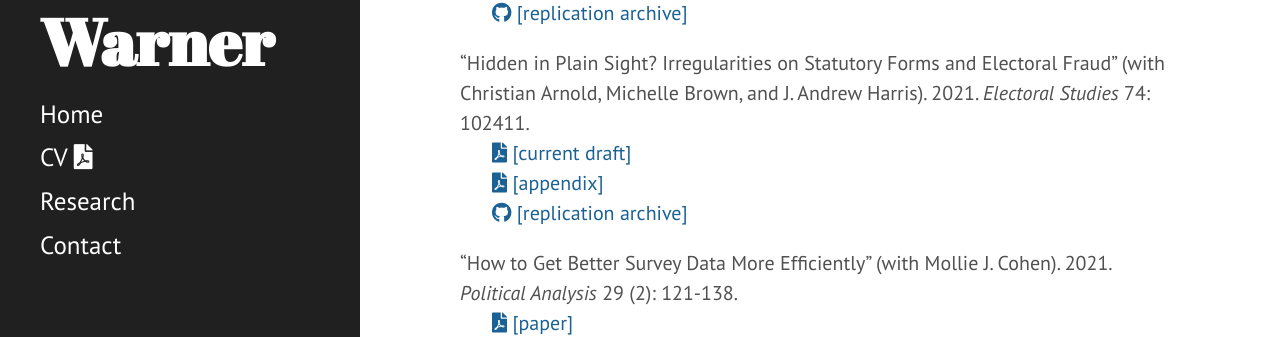
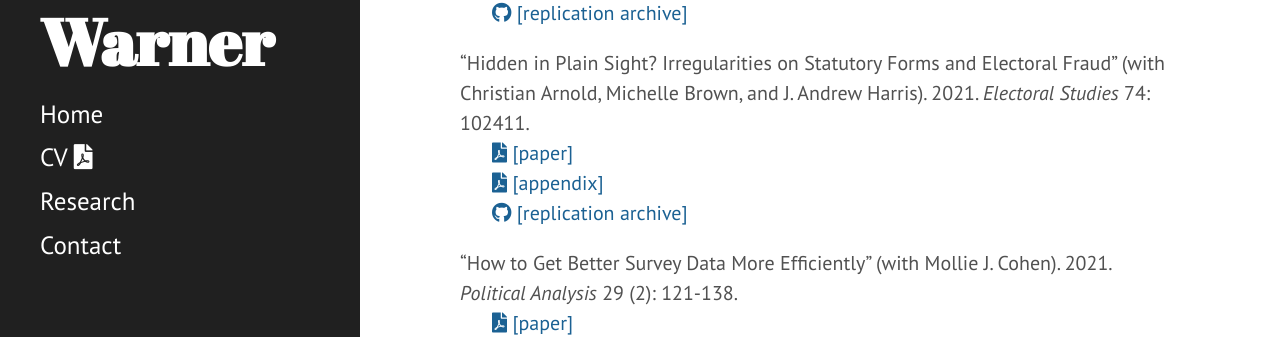
Before and after one commit to zachwarner/zachwarner.github.io, a Jekyll site: the page built from research.md, in a window 1280 px wide and 900 px high, scrolled down 403 px. Shown: the part 120-457 px from the top of the window. Built offline with Jekyll 4.4.1, drawn with Linux system fonts in a browser that asks for light colours.

Commit message:
change word on research

```diff
--- a/research.md
+++ b/research.md
@@ -18,7 +18,7 @@
 <br>&nbsp;&nbsp;&nbsp;&nbsp;&nbsp;&nbsp;<span style="padding-right:5%"><a href="https://github.com/zachwarner/Lupu-Warner-Why-Are"><i class='fab fa-github'></i> [replication archive]</a></span>
 
 "Hidden in Plain Sight? Irregularities on Statutory Forms and Electoral Fraud" (with Christian Arnold, Michelle Brown, and J. Andrew Harris). 2021. *Electoral Studies* 74: 102411.
-<br>&nbsp;&nbsp;&nbsp;&nbsp;&nbsp;&nbsp;<span style="padding-right:5%"><a href='{{ "/download/Warner-et-al-Hidden.pdf" | relative_url }}'><i class='fas fa-file-pdf'></i> [current draft]</a></span>
+<br>&nbsp;&nbsp;&nbsp;&nbsp;&nbsp;&nbsp;<span style="padding-right:5%"><a href='{{ "/download/Warner-et-al-Hidden.pdf" | relative_url }}'><i class='fas fa-file-pdf'></i> [paper]</a></span>
 <br>&nbsp;&nbsp;&nbsp;&nbsp;&nbsp;&nbsp;<span style="padding-right:5%"><a href='{{ "/download/Warner-et-al-Hidden-Appendix.pdf" | relative_url }}'><i class='fas fa-file-pdf'></i> [appendix]</a></span>
 <br>&nbsp;&nbsp;&nbsp;&nbsp;&nbsp;&nbsp;<span style="padding-right:5%"><a href="https://github.com/zachwarner/Warner-et-al-Hidden"><i class='fab fa-github'></i> [replication archive]</a></span>
 
```
